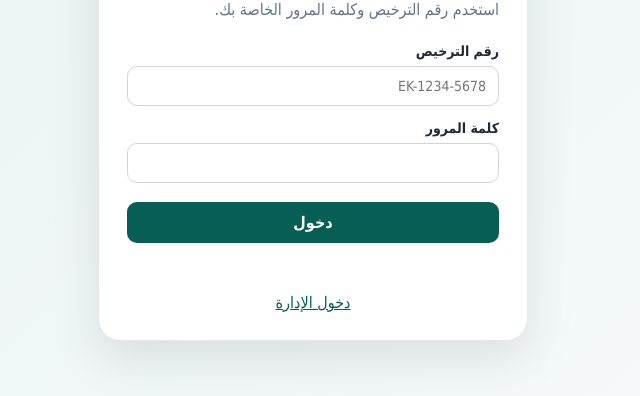
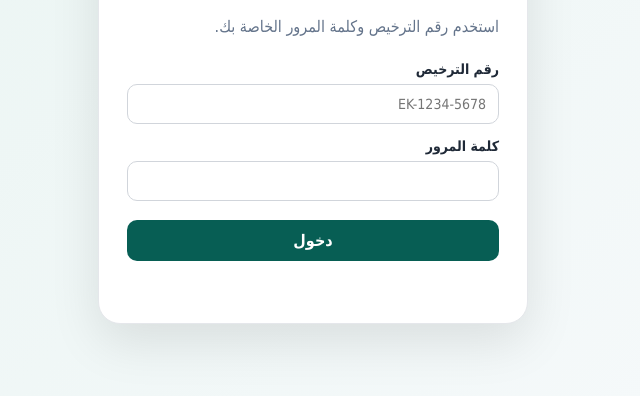
Before and after one commit to nawafalsaedi46-lang/ekhtibari-online, a website: page public/index.html in a window 1280 px wide. Shown: the part 302-698 px from the top of the page, without its empty margins (327-967 px from the left). Drawn offline with Linux system fonts and the light colour scheme.

Commit message:
Remove admin link from teacher page

```diff
--- a/public/index.html
+++ b/public/index.html
@@ -27,7 +27,6 @@
       </form>
 
       <div id="loginError" class="auth-error"></div>
-      <a class="admin-link" href="/admin-login">دخول الإدارة</a>
     </section>
   </main>
 <script src="login.js"></script>
```
